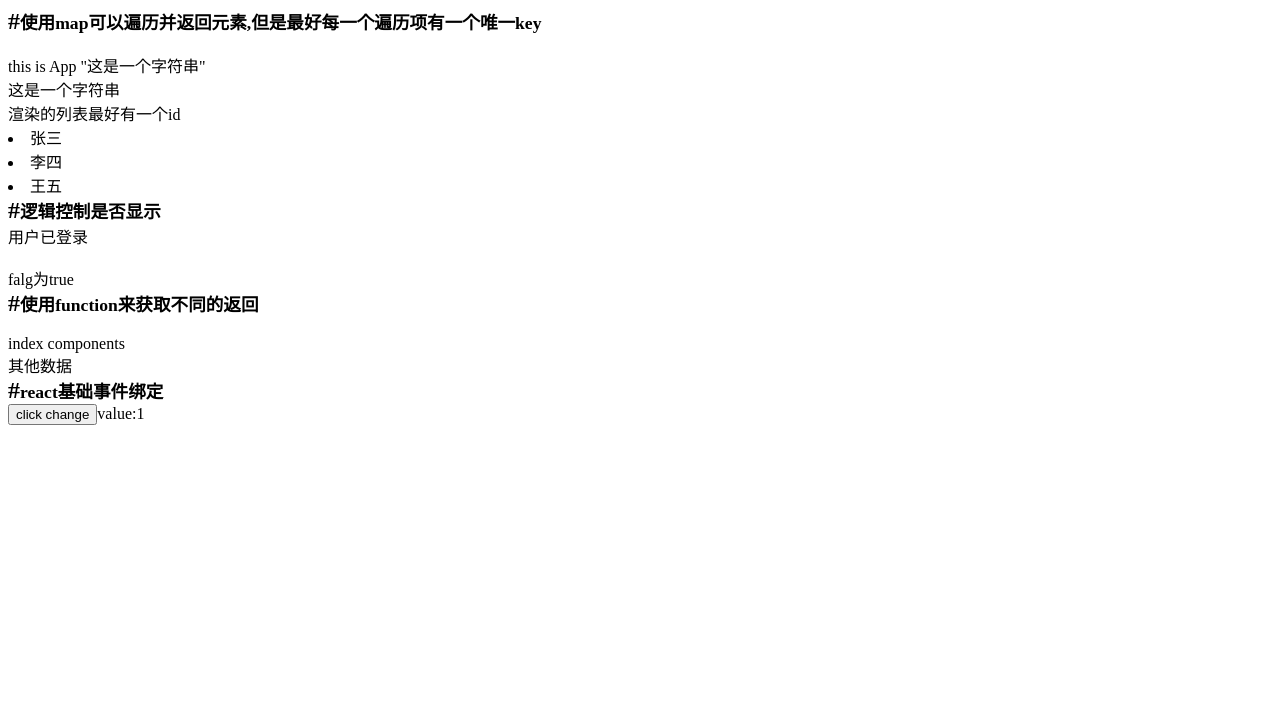
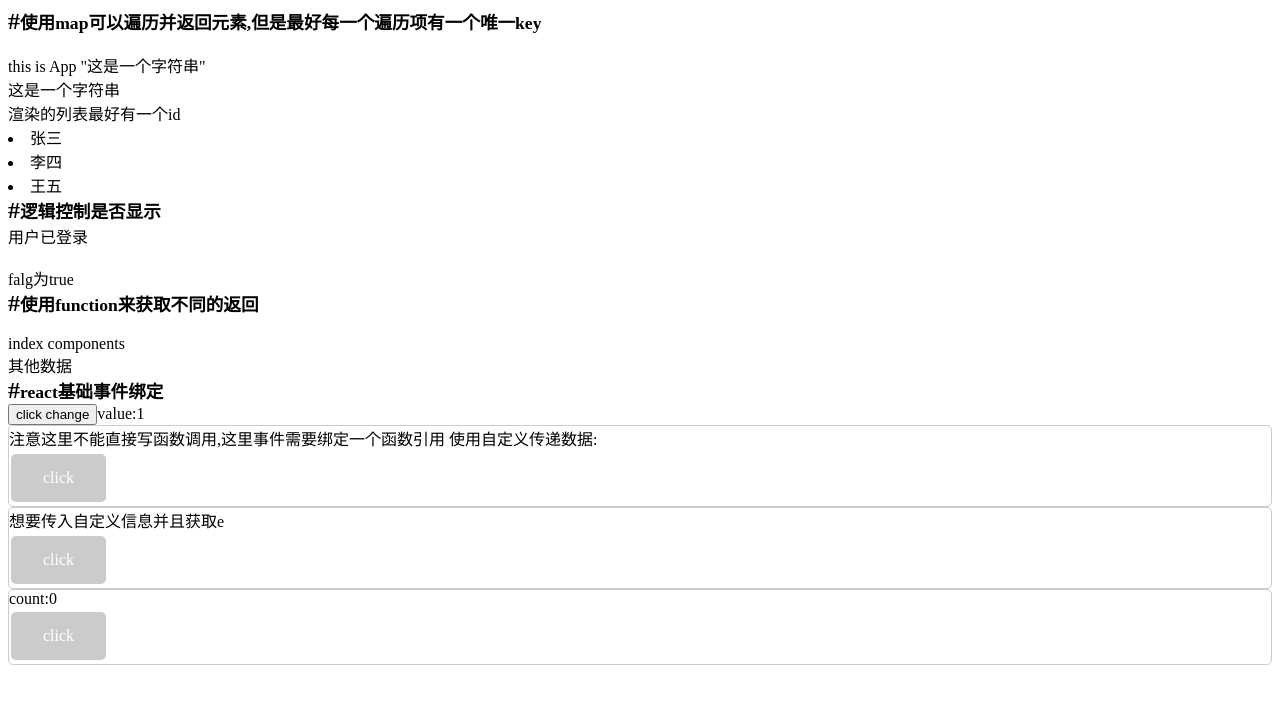
Before and after one commit to bilibili-niang/reactNote, a React (Create React App) app: page / in a window 1280 px wide. Shown: the top 704 px of the page. Built offline with nearby package versions, Linux system fonts and the light colour scheme.

Commit message:
feat:新增部分文件

```diff
--- a/src/App.js
+++ b/src/App.js
@@ -2,6 +2,7 @@ import React from "react";
 import Action1 from "./pages/Action1/index";
 import Index from "./pages/index";
 import Action2 from "./pages/Action2/index";
+import Count from './pages/Count/index'
 
 export default function App() {
   return (
@@ -9,6 +10,7 @@ export default function App() {
       <Action1></Action1>
       <Index></Index>
       <Action2></Action2>
+      <Count></Count>
     </div>
   );
 }
--- a/src/pages/Action2/index.js
+++ b/src/pages/Action2/index.js
@@ -1,6 +1,12 @@
 let value = 1;
-const clicked = () => {
-  value++;
+const clicked = (e) => {
+  console.log(e);
+};
+const clickHandler = (str) => {
+  console.log(str);
+};
+const getDemoValue = (value, e) => {
+  console.log(value, e);
 };
 export default function action2() {
   return (
@@ -10,6 +16,22 @@ export default function action2() {
       </div>
       <button onClick={clicked}>click change</button>
       value:{value}
+      <br/>
+      <div className="card">
+        注意这里不能直接写函数调用,这里事件需要绑定一个函数引用
+        使用自定义传递数据:
+        <div className="mainBtn" onClick={() => clickHandler("demoStr")}>
+          click
+        </div>
+      </div>
+      <div className="card">
+        想要传入自定义信息并且获取e
+        <div className="mainBtn" onClick={(e) => getDemoValue("valueStr", e)}>
+          click
+        </div>
+
+      </div>
+
     </div>
   );
 }
--- /dev/null
+++ b/src/pages/Count/index.js
@@ -0,0 +1,18 @@
+import {useState} from "react";
+
+export default function Count() {
+  const [count, setCount] = useState(0);
+
+  const clicked = () => {
+    setCount(count + 1);
+  };
+
+  return <div className="Count">
+    <div className="card">
+      count:{count}
+      <div className="mainBtn" onClick={clicked}>
+        click
+      </div>
+    </div>
+  </div>;
+}
--- a/src/static/css/common.css
+++ b/src/static/css/common.css
@@ -21,3 +21,26 @@
 html {
     font-size: 16px;
 }
+
+.mainBtn {
+    background-color: #cbcbcb;
+    color: white;
+    border: none;
+    padding: 15px 32px;
+    text-align: center;
+    text-decoration: none;
+    display: inline-block;
+    font-size: 16px;
+    margin: 4px 2px;
+    cursor: pointer;
+    border-radius: 5px;
+    width: fit-content;
+    user-select: none;
+}
+
+.card {
+    border: 1px solid #ccc;
+    border-radius: 5px;
+    display: flex;
+    flex-direction: column;
+}
```
